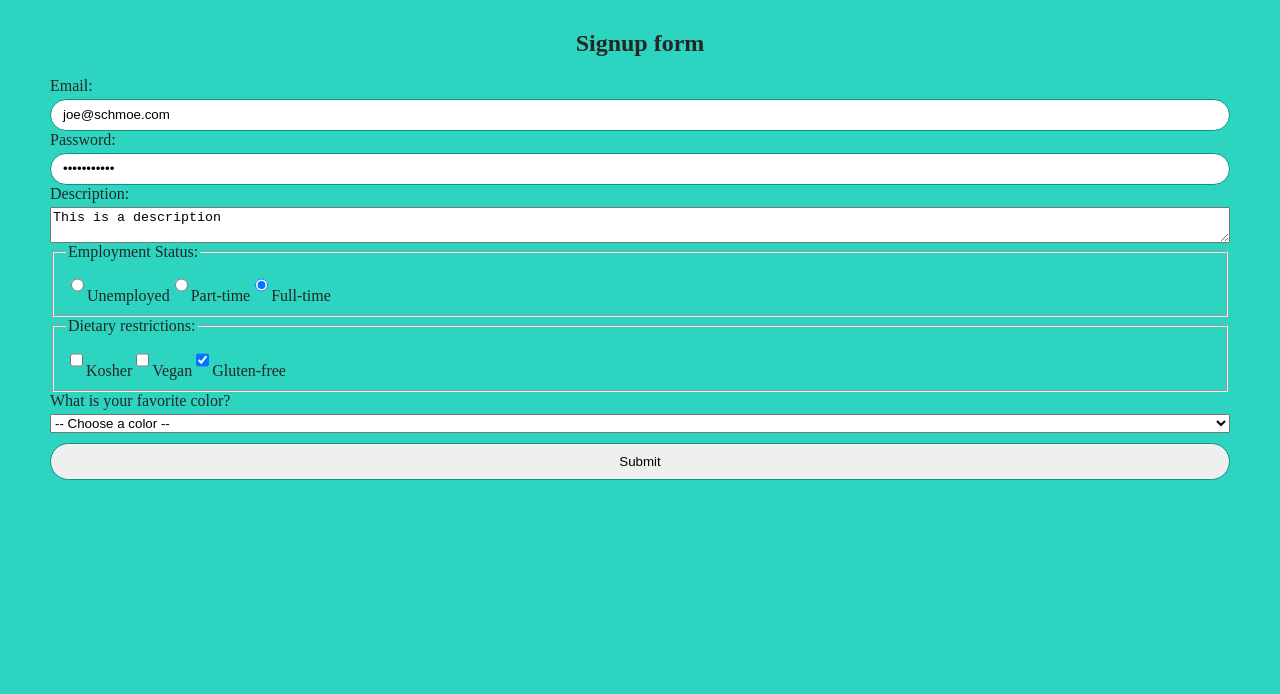
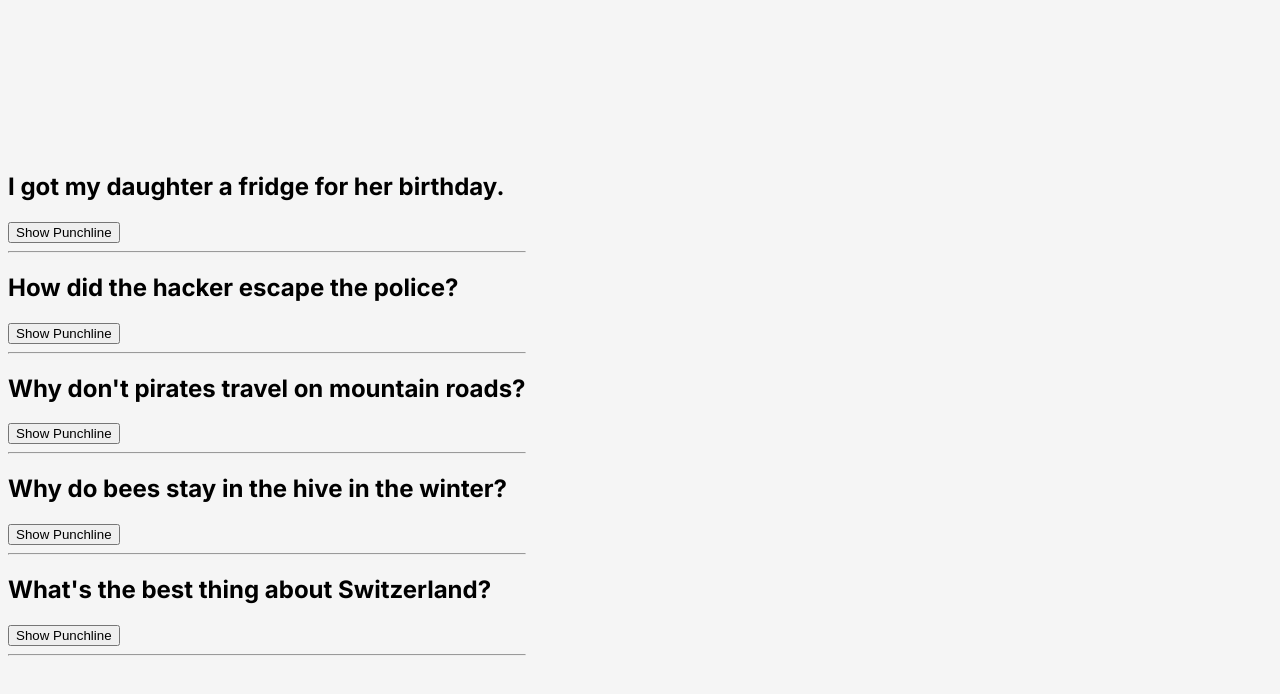
Before and after one commit to agarcia117/react_practice_interactive, a React (Vite) app in the folder vite-project/: page / in a window 1280 px wide. Shown: the top 694 px of the page. Built offline with nearby package versions, Linux system fonts and the light colour scheme.

Commit message:
Started Conditional Rendering Section

```diff
--- a/vite-project/src/DataDriven-React/Props/components/Joke.jsx
+++ b/vite-project/src/DataDriven-React/Props/components/Joke.jsx
@@ -1,10 +1,21 @@
+import { useState } from "react";
+
 function Joke({setup, punchline}){
+
+  const [isShown, setIsShown] = useState(false);
+
+  function toggleIsShown(){
+    setIsShown(prev => !prev);
+  }
+
   return(
     <>
       <article className="Joke-card">
         {setup && <h1>{setup}</h1>}
-        <span>{punchline}</span>
+        {isShown && <span>{punchline}</span>}
       </article>
+
+      <button onClick={toggleIsShown}>{`Show Punchline`}</button>
       <hr></hr>
     </>
   )
--- a/vite-project/src/DataDriven-React/Props/index.css
+++ b/vite-project/src/DataDriven-React/Props/index.css
@@ -15,7 +15,7 @@ h1 {
 }
 
 body {
-  margin: 0;
+  margin: 8px;
   min-height: 100vh;
   display: flex;
   align-items: center;
--- a/vite-project/src/DataDriven-React/Props/index.jsx
+++ b/vite-project/src/DataDriven-React/Props/index.jsx
@@ -1,7 +1,8 @@
+import { useState } from "react";
 import Joke from "./components/Joke.jsx"
 import jokesData from "./jokesData.js"
 function App() {
-  // console.log(jokesData)
+
   const jokeElements = jokesData.map(joke => {
     return <Joke setup={joke.setup} punchline={joke.punchline} />;
   });
--- a/vite-project/src/ReactState/StatePractice/index.jsx
+++ b/vite-project/src/ReactState/StatePractice/index.jsx
@@ -6,16 +6,13 @@ import starEmpty from "./images/star-empty.png"
 function Page() {
 
   function signUp(formData){
-    const email = formData.get("email");
-    const password = formData.get("password");
-    const employmentStatus = formData.get("employmentStatus");
+    const data = Object.fromEntries(formData);
     const dietaryRestrictions = formData.getAll("dietaryRestrictions");
-    console.log(email);
-    console.log(password);
-    console.log(employmentStatus);
-    console.log(dietaryRestrictions);
-    const favColor = formData.get("favColor");
-    console.log(favColor);
+    const allData = {
+      ...data,
+      dietaryRestrictions
+    }
+    console.log(allData);
   }
 
   return (
--- a/vite-project/src/main.jsx
+++ b/vite-project/src/main.jsx
@@ -1,7 +1,7 @@
 import { StrictMode } from 'react'
 import { createRoot } from 'react-dom/client'
-import './ReactState/StatePractice/index.css'
-import App from './ReactState/StatePractice/index.jsx'
+import './DataDriven-React/Props/index.css'
+import App from './DataDriven-React/Props/index.jsx'
 
 createRoot(document.getElementById('root')).render(
   <StrictMode>
```
